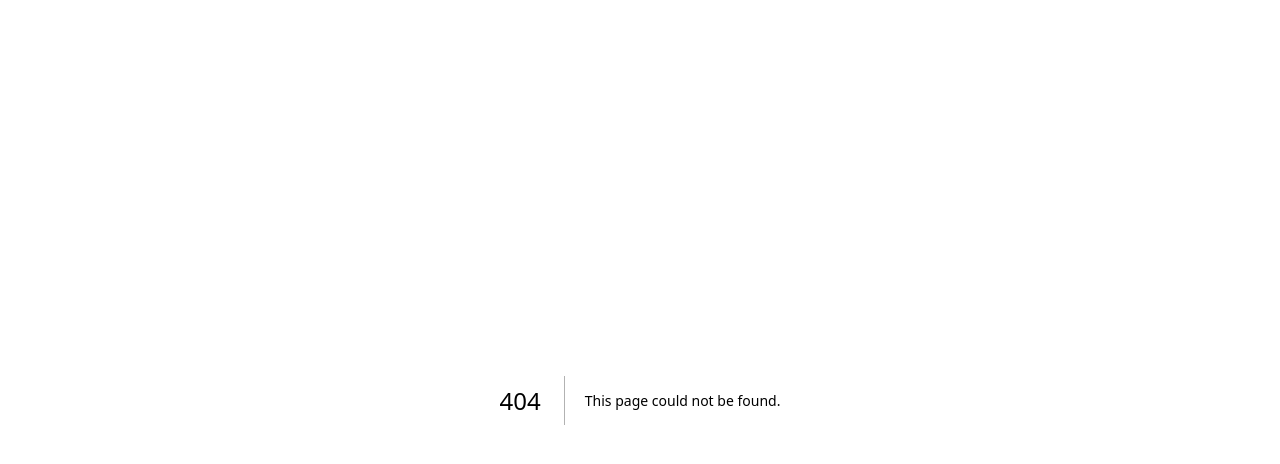
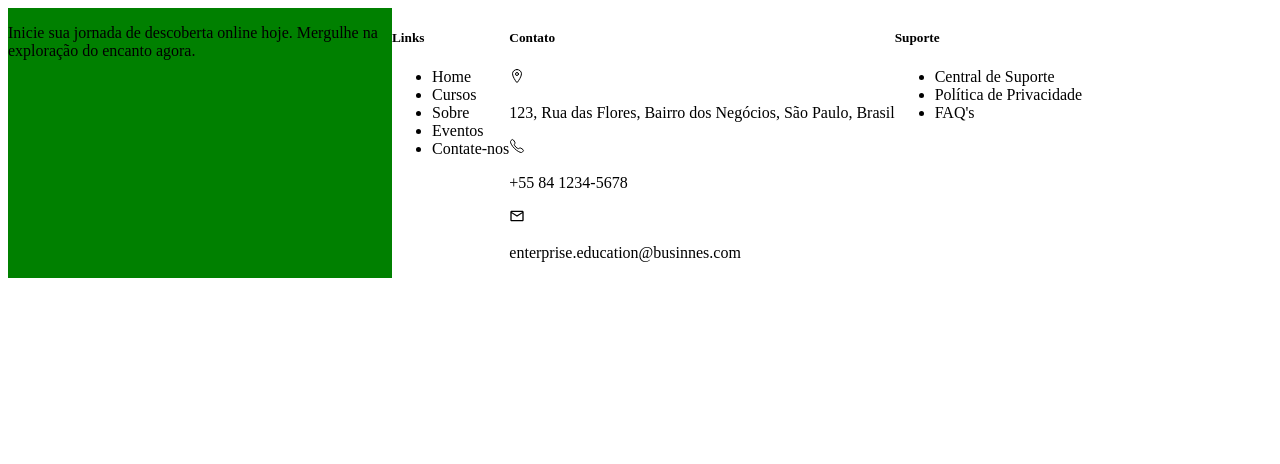
Before and after one commit to joanmdrs/website-for-company, a Next.js app in the folder website/: page /Footer/Footer in a window 1280 px wide. Before the commit this address had no page. Shown: the top 464 px of the page. Built offline with nearby package versions, Linux system fonts and the light colour scheme.

Commit message:
atualizando o código

```diff
--- /dev/null
+++ b/website/src/pages/Footer/Footer.css
@@ -0,0 +1,14 @@
+.footer-section {
+    width: 100vw;
+    background-color: var(--primary-color);
+}
+.footer-box-top {
+    display: flex;
+    width: 100%;
+}
+
+.footer-info {
+    width: 30%;
+    background-color: green;
+
+}
--- /dev/null
+++ b/website/src/pages/Footer/Footer.js
@@ -0,0 +1,64 @@
+import { IoCallOutline, IoLocationOutline } from "react-icons/io5"
+import "./Footer.css"
+import { MdOutlineEmail } from "react-icons/md"
+
+function Footer () {
+
+    return (
+
+        <section className="footer-section">
+
+            <div className="footer-box-top">
+                <div className="footer-info">
+                    <div className="footer-logo"> </div>
+                    <p> Inicie sua jornada de descoberta online hoje. Mergulhe na exploração do encanto agora. </p>
+                </div>
+                <div className="footer-links">
+
+                    <h5> Links </h5>
+                    <ul>
+                        <li><a> Home </a></li>
+                        <li><a> Cursos </a></li>
+                        <li><a> Sobre  </a></li>
+                        <li><a> Eventos </a></li>
+                        <li><a> Contate-nos </a></li>
+                    </ul>
+
+                </div>
+
+                <div className="footer-contact">
+                    <h5> Contato </h5>
+                    <div>
+                            <IoLocationOutline />
+                            <p> 123, Rua das Flores, Bairro dos Negócios, São Paulo, Brasil</p>
+                        </div>
+
+                        <div>
+                            <IoCallOutline />
+                            <p> +55 84 1234-5678 </p>
+                        </div>
+
+                        <div>
+                            <MdOutlineEmail />
+                            <p>  enterprise.education@businnes.com </p>
+                        </div>
+                </div>
+
+                <div className="footer-support">
+                    <h5> Suporte </h5>
+                    <ul>
+                        <li><a> Central de Suporte </a></li>
+                        <li><a> Política de Privacidade </a></li>
+                        <li><a> FAQ's  </a></li>
+                    </ul>
+                </div>
+
+
+            </div>
+
+        </section>
+    )
+
+}
+
+export default Footer
```
Also changed, not shown: website/src/pages/Courses/Courses.css (+8 -6 lines), website/src/pages/Dashboard/Dashboard.js (+0 -15 lines), website/src/pages/Reasons/Reasons.js (+0 -15 lines).
